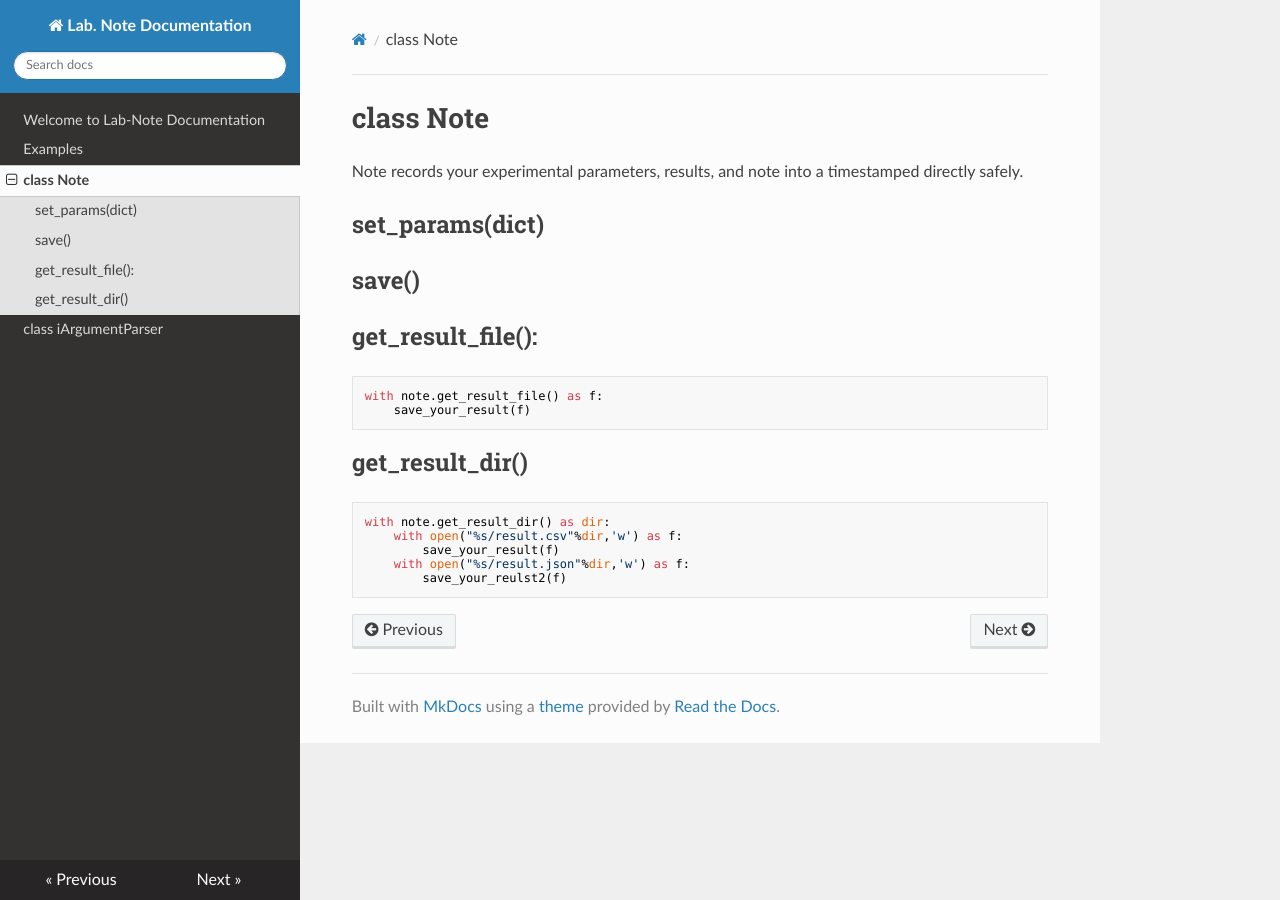
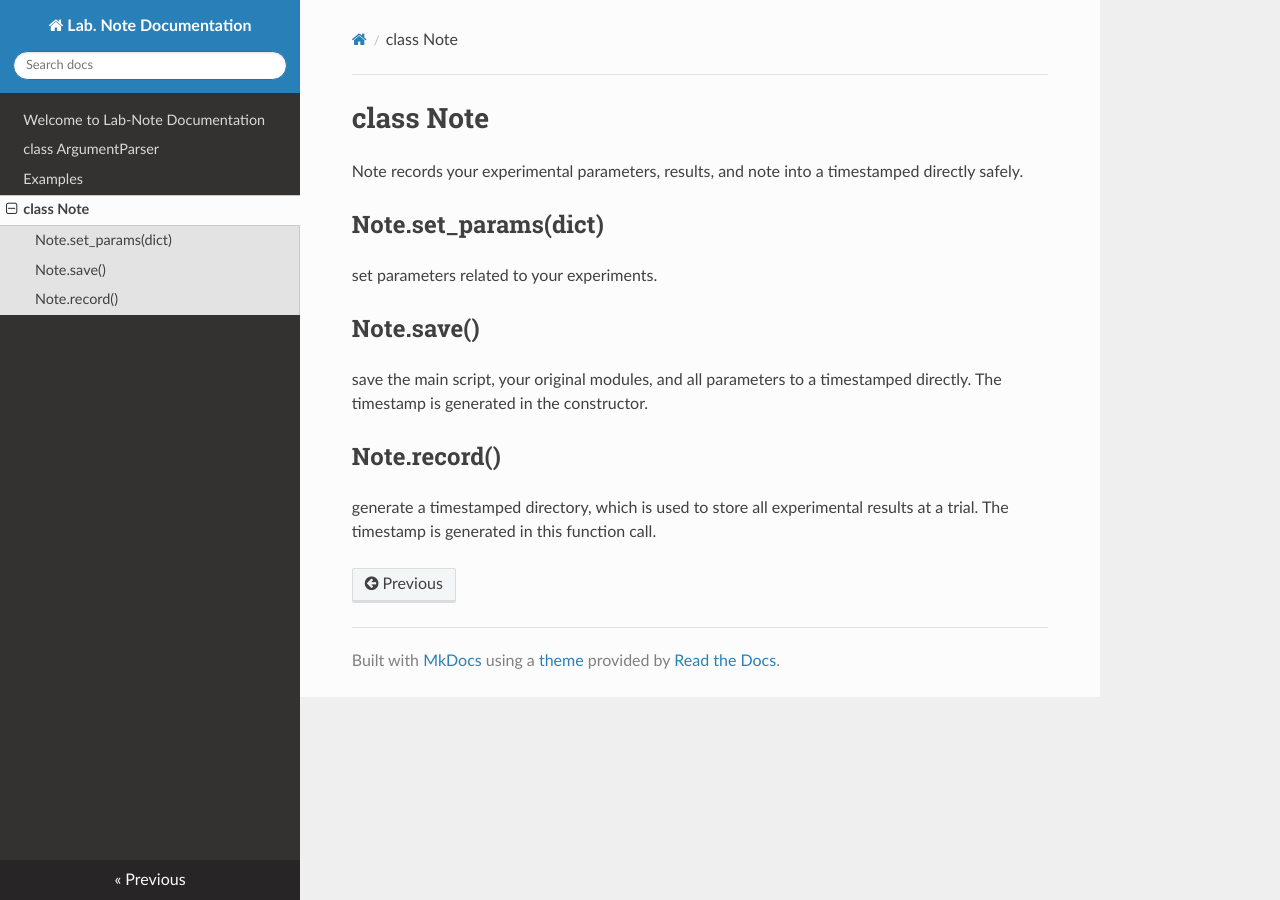
Before and after one commit to AtsushiHashimoto/lab-note, an MkDocs documentation site: the page built from docs/docs/Note.md, in a window 1280 px wide. Built offline with MkDocs 1.6.1, drawn with Linux system fonts in a browser that asks for light colours; nearby versions of some CDN libraries.

Commit message:
revise docs.

```diff
--- a/docs/docs/Note.md
+++ b/docs/docs/Note.md
@@ -1,21 +1,14 @@
 # class Note
-
 Note records your experimental parameters, results, and note into a timestamped directly safely.
 
-## set_params(dict)
 
-## save()
+## Note.set_params(dict)
+set parameters related to your experiments.
 
-## get_result_file():
+## Note.save()
+save the main script, your original modules, and all parameters to a timestamped directly.
+The timestamp is generated in the constructor.
 
-    with note.get_result_file() as f:
-        save_your_result(f)
-
-
-## get_result_dir()
-
-    with note.get_result_dir() as dir:
-        with open("%s/result.csv"%dir,'w') as f:
-            save_your_result(f)
-        with open("%s/result.json"%dir,'w') as f:
-            save_your_reulst2(f)
+## Note.record()
+generate a timestamped directory, which is used to store all experimental results at a trial.
+The timestamp is generated in this function call.
```
Also changed, not shown: docs/docs/ArgumentParser.md (added, +37 -0 lines), docs/docs/iArgumentParser.md (deleted, +0 -5 lines).
